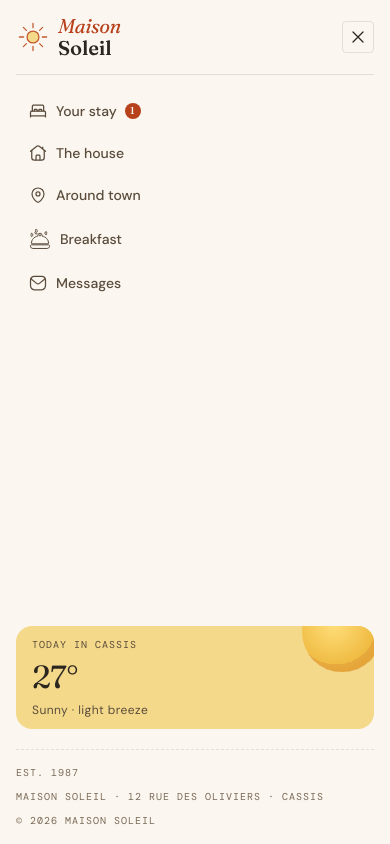
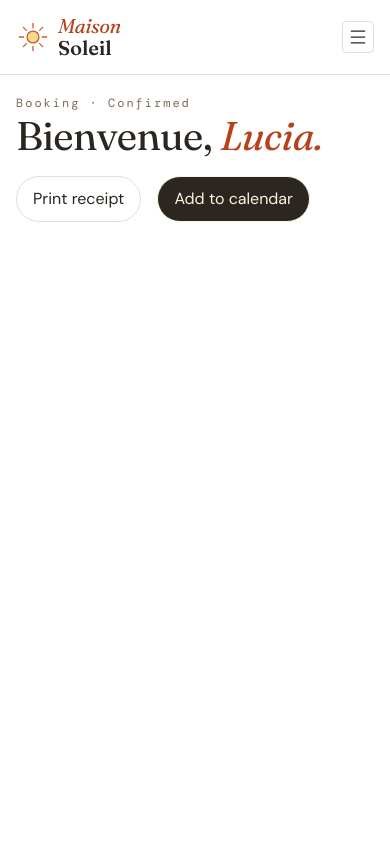
Before and after one commit to Quirozdev/hotel-booking-confirmation-page, a React (Vite) app: page / in a window 390 px wide. Built offline with nearby package versions, Linux system fonts and the light colour scheme.

Commit message:
add header and initial part of main section, added tw merge and clsx

```diff
--- a/package.json
+++ b/package.json
@@ -11,8 +11,10 @@
   },
   "dependencies": {
     "@tailwindcss/vite": "^4.3.3",
+    "clsx": "^2.1.1",
     "react": "^19.2.8",
     "react-dom": "^19.2.8",
+    "tailwind-merge": "^3.7.0",
     "tailwindcss": "^4.3.3"
   },
   "devDependencies": {
@@ -25,6 +27,8 @@
     "eslint-plugin-react-hooks": "^7.1.1",
     "eslint-plugin-react-refresh": "^0.5.6",
     "globals": "^17.12.0",
+    "prettier": "^3.9.9",
+    "prettier-plugin-tailwindcss": "^0.8.1",
     "typescript": "~6.0.2",
     "typescript-eslint": "^8.69.0",
     "vite": "^8.3.0"
--- a/src/App.tsx
+++ b/src/App.tsx
@@ -1,11 +1,7 @@
-import { SideBar } from "./features/landing/widgets/Sidebar";
+import { LandingPage } from "./features/landing/pages/LandingPage";
 
 function App() {
-  return (
-    <>
-      <SideBar />
-    </>
-  );
+  return <LandingPage />;
 }
 
 export default App;
--- a/src/features/landing/components/MenuItem.tsx
+++ b/src/features/landing/components/MenuItem.tsx
@@ -8,13 +8,13 @@ interface Props {
 
 export function MenuItem({ Icon, text, count }: Props) {
   return (
-    <button className="rounded-8 px-3 py-2.5  group flex items-center outline-none gap-x-2 focus:z-10 cursor-pointer focus:bg-neutral-0 focus:shadow-[0_0_0_3px_var(--color-neutral-100),0_0_0_5px_var(--color-terracotta-600)] hover:bg-neutral-0 w-full hover:drop-shadow-[0_1px_0_rgba(62,44,30,0.03)] hover:shadow-[inset_0_0_0_1px_rgba(62,44,30,0.08)]">
-      <Icon className="group-active:text-neutral-900 text-neutral-700" />
-      <p className="text-preset-5-medium text-neutral-700 font-dm-sans group-active:text-neutral-900">
+    <button className="rounded-8 group focus:bg-neutral-0 hover:bg-neutral-0 flex w-full cursor-pointer items-center gap-x-2 px-3 py-2.5 outline-none hover:shadow-[inset_0_0_0_1px_rgba(62,44,30,0.08)] hover:drop-shadow-[0_1px_0_rgba(62,44,30,0.03)] focus:z-10 focus:shadow-[0_0_0_3px_var(--color-neutral-100),0_0_0_5px_var(--color-terracotta-600)]">
+      <Icon className="text-neutral-700 group-active:text-neutral-900" />
+      <p className="text-preset-5-medium font-dm-sans text-neutral-700 group-active:text-neutral-900">
         {text}
       </p>
       {!!count && (
-        <span className="rounded-full  bg-terracotta-600 flex justify-center items-center w-4 h-4 text-preset-11 text-neutral-100">
+        <span className="bg-terracotta-600 text-preset-11 flex h-4 w-4 items-center justify-center rounded-full text-neutral-100">
           {count}
         </span>
       )}
--- /dev/null
+++ b/src/features/landing/pages/LandingPage.tsx
@@ -0,0 +1,15 @@
+import { Header } from "../widgets/Header";
+import { SideBar } from "../widgets/Sidebar";
+import { MainSection } from "../widgets/MainSection";
+
+export function LandingPage() {
+  return (
+    <div className="flex">
+      <SideBar />
+      <div className="flex-1">
+        <Header />
+        <MainSection />
+      </div>
+    </div>
+  );
+}
--- /dev/null
+++ b/src/features/landing/widgets/Header.tsx
@@ -0,0 +1,17 @@
+import Logo from "@/assets/images/logo.svg";
+import HamburgerIcon from "@/assets/images/icon-menu.svg";
+
+export function Header() {
+  return (
+    <header className="relative flex flex-col gap-y-4">
+      <div className="flex items-center justify-between gap-4 border-b border-b-neutral-400 px-4 py-4 md:px-6">
+        <a href="/" className="cursor-pointer">
+          <img src={Logo} alt="Logo" />
+        </a>
+        <button className="rounded-4 flex h-8 w-8 cursor-pointer items-center justify-center border border-neutral-400 outline-none hover:bg-neutral-200 focus:bg-neutral-100 focus:shadow-[0_0_0_3px_var(--color-neutral-100),0_0_0_5px_var(--color-terracotta-600)]">
+          <img src={HamburgerIcon} alt="Close icon" />
+        </button>
+      </div>
+    </header>
+  );
+}
--- /dev/null
+++ b/src/features/landing/widgets/MainSection.tsx
@@ -0,0 +1,25 @@
+import { Button } from "@/shared/components/Button";
+
+export function MainSection() {
+  return (
+    <main className="px-4 py-5 md:p-6 xl:px-10 xl:py-8">
+      <div className="flex flex-col justify-between gap-y-4 md:flex-row md:items-center">
+        <div>
+          <p className="text-preset-8 font-dm-mono text-neutral-600">
+            Booking · Confirmed
+          </p>
+          <h1 className="text-preset-1 text-neutral-900">
+            Bienvenue,{" "}
+            <span className="text-preset-1 text-terracotta-600 italic">
+              Lucia.
+            </span>
+          </h1>
+        </div>
+        <div className="flex items-center gap-x-4">
+          <Button text="Print receipt" />
+          <Button text="Add to calendar" variant="secondary" />
+        </div>
+      </div>
+    </main>
+  );
+}
--- a/src/features/landing/widgets/Sidebar.tsx
+++ b/src/features/landing/widgets/Sidebar.tsx
@@ -5,13 +5,13 @@ import { WeatherCard } from "../components/WeatherCard";
 
 export function SideBar() {
   return (
-    <div className="bg-neutral-100 p-4 md:py-4 flex flex-col md:px-6 xl:py-5 xl:px-4 w-full min-h-screen">
-      <div className="flex flex-col gap-y-4 flex-1">
-        <div className="flex items-center gap-4 justify-between">
+    <div className="hidden min-h-screen flex-col border-r border-r-neutral-400 bg-neutral-100 p-4 md:px-6 md:py-4 xl:flex xl:px-4 xl:py-5">
+      <div className="flex flex-1 flex-col gap-y-4">
+        <div className="flex items-center justify-between gap-4">
           <a href="/" className="cursor-pointer">
             <img src={Logo} alt="Logo" />
           </a>
-          <button className="cursor-pointer outline-none focus:shadow-[0_0_0_3px_var(--color-neutral-100),0_0_0_5px_var(--color-terracotta-600)] hover:bg-neutral-200 border-neutral-400 border focus:bg-neutral-100 rounded-4 w-8 h-8 flex justify-center items-center">
+          <button className="rounded-4 flex h-8 w-8 cursor-pointer items-center justify-center border border-neutral-400 outline-none hover:bg-neutral-200 focus:bg-neutral-100 focus:shadow-[0_0_0_3px_var(--color-neutral-100),0_0_0_5px_var(--color-terracotta-600)]">
             <img src={CloseIcon} alt="Close icon" />
           </button>
         </div>
@@ -21,14 +21,14 @@ export function SideBar() {
 
         <div className="mt-auto">
           <WeatherCard />
-          <div className="flex flex-col mt-5 border-t border-dashed border-neutral-400 pt-4 gap-y-2.5">
-            <p className="uppercase text-preset-10 text-neutral-600 font-dm-mono">
+          <div className="mt-5 flex flex-col gap-y-2.5 border-t border-dashed border-neutral-400 pt-4">
+            <p className="text-preset-10 font-dm-mono text-neutral-600 uppercase">
               Est. 1987
             </p>
-            <p className="uppercase text-preset-10 text-neutral-600 font-dm-mono">
+            <p className="text-preset-10 font-dm-mono text-neutral-600 uppercase">
               Maison Soleil · 12 Rue des Oliviers · Cassis
             </p>
-            <p className="uppercase text-preset-10 text-neutral-600 font-dm-mono">
+            <p className="text-preset-10 font-dm-mono text-neutral-600 uppercase">
               © 2026 Maison Soleil
             </p>
           </div>
--- /dev/null
+++ b/src/shared/components/Button.tsx
@@ -0,0 +1,26 @@
+import { cn } from "../lib/cn";
+
+interface Props {
+  text: string;
+  variant?: "primary" | "secondary";
+}
+
+export function Button({ ...props }: Props) {
+  const variant = props.variant ?? "primary";
+
+  return (
+    <button
+      className={cn(
+        "text-preset-5-semibold font-dm-sans cursor-pointer rounded-full border px-4 py-2.5 focus:shadow-[0_0_0_3px_var(--color-neutral-100),0_0_0_5px_var(--color-terracotta-600)]",
+        {
+          "border-neutral-400 text-neutral-900 hover:bg-neutral-200":
+            variant === "primary",
+          "text-sun-50 bg-neutral-900 hover:bg-neutral-800":
+            variant === "secondary",
+        },
+      )}
+    >
+      {props.text}
+    </button>
+  );
+}
--- /dev/null
+++ b/src/shared/lib/cn.ts
@@ -0,0 +1,7 @@
+import type { ClassValue } from "clsx";
+import clsx from "clsx";
+import { twMerge } from "tailwind-merge";
+
+export function cn(...inputs: ClassValue[]) {
+  return twMerge(clsx(inputs));
+}
```
Also changed, not shown: 2 other files (tests, documents, lock files or other folders).
